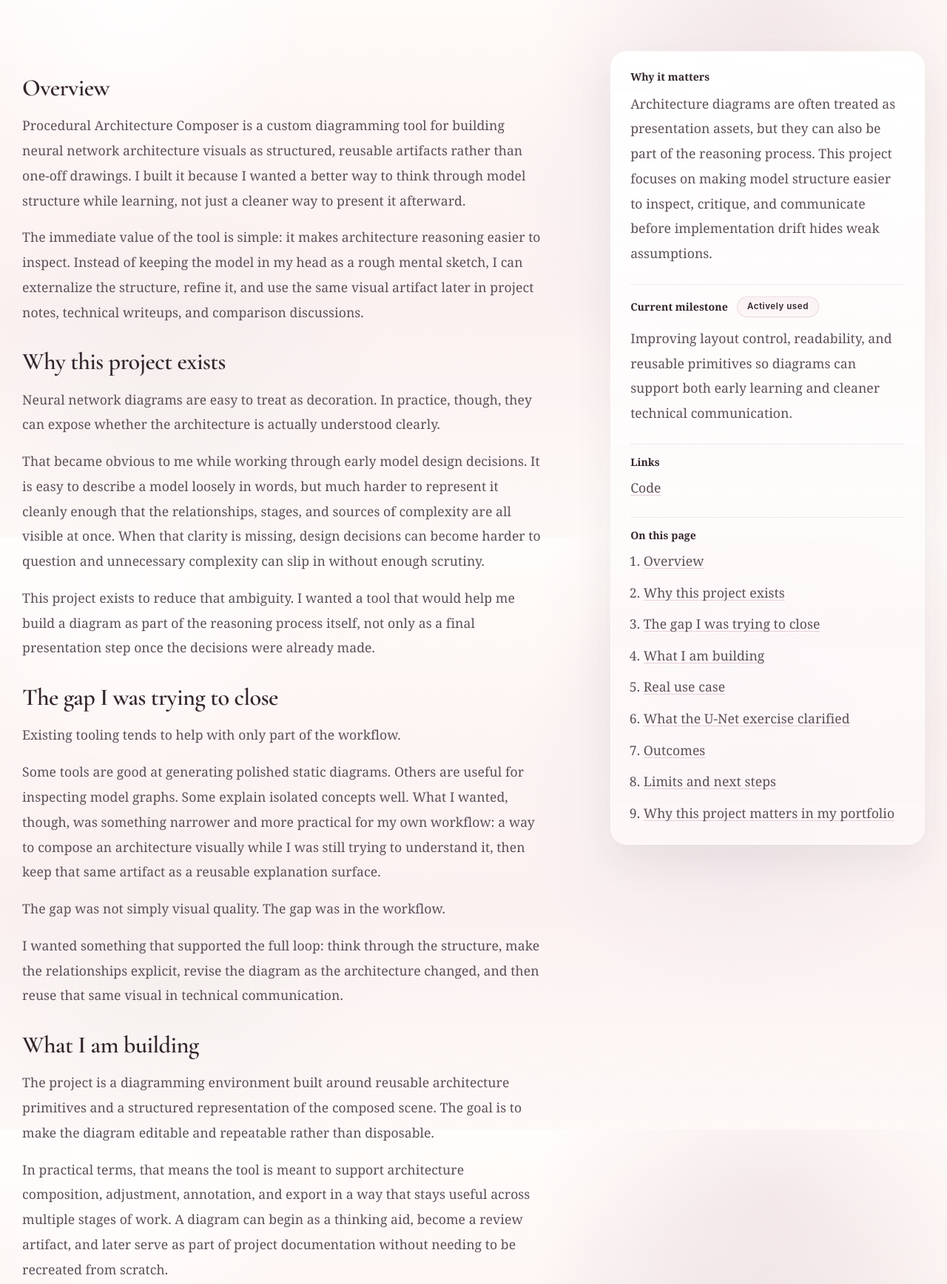
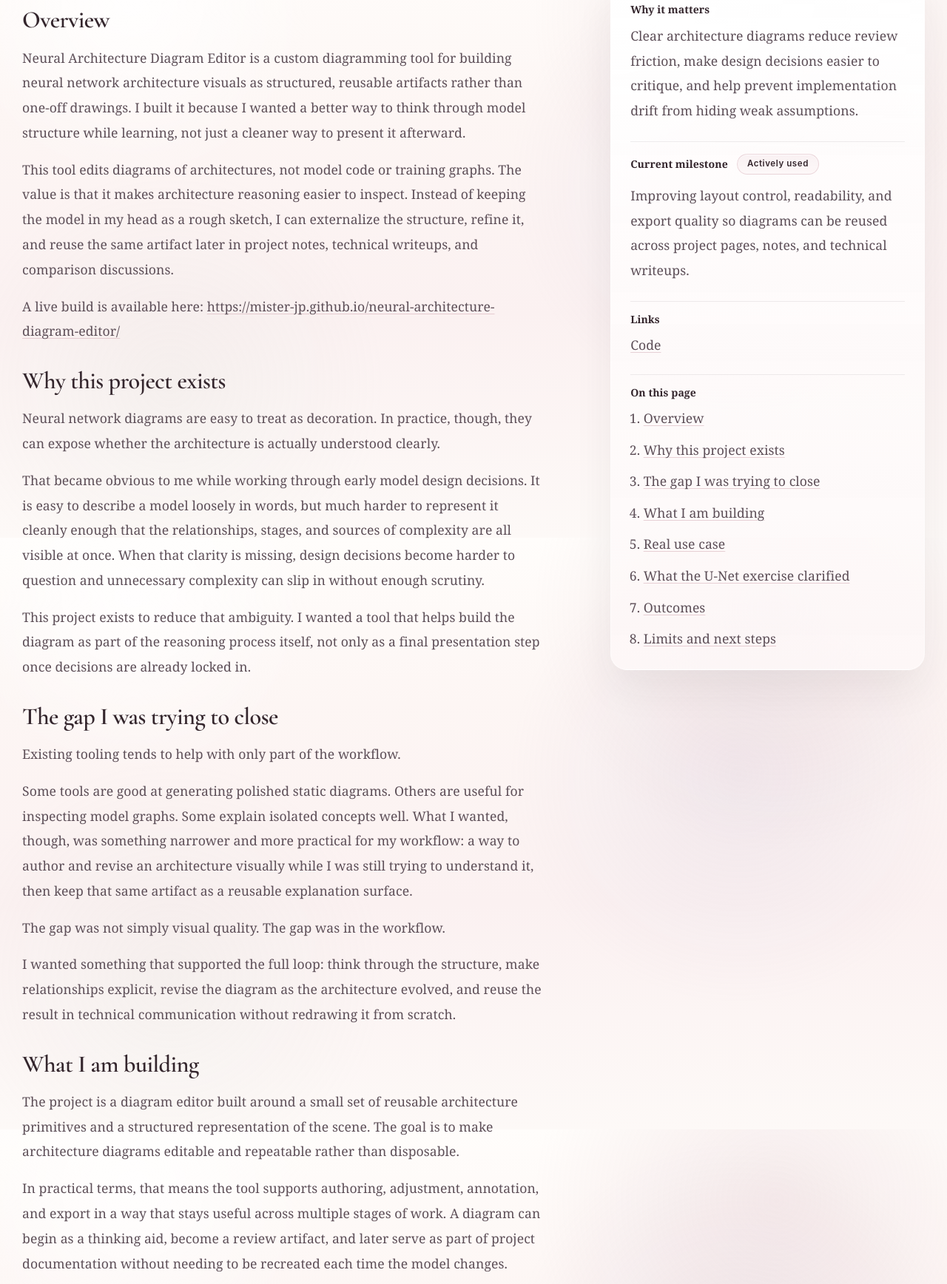
Before and after one commit to Mister-JP/Mister-JP.github.io, an Astro site: page /projects/architecture-diagram-composer in a window 1280 px wide. Shown: the part 873-2609 px from the top of the page at 74% size. Built offline with nearby package versions, Linux system fonts and the light colour scheme; Astro itself is replaced by a stand-in of ours; a web font is replaced by a local one.

Commit message:
Refined the Project write for diagram tool

```diff
--- a/src/content/projects/architecture-diagram-composer.md
+++ b/src/content/projects/architecture-diagram-composer.md
@@ -1,50 +1,51 @@
 ---
-title: "Procedural Architecture Composer"
-summary: "A custom architecture diagramming tool built to make neural network structure easier to reason about while learning, designing, and documenting models. The project focuses on turning architecture thinking into a clear, reusable visual artifact instead of a one-off illustration."
+title: "Neural Architecture Diagram Editor"
+summary: "An interactive diagram editor for composing clean neural-network architecture visuals while learning, designing, and documenting models. Built to make architecture reasoning inspectable and reusable instead of redrawn by hand."
 featureImage: "/images/entry-previews/project-detail.svg"
 cardEyebrowDetail: "Tooling + diagrams"
-featuredLabel: "Featured tool"
-whyItMatters: "Architecture diagrams are often treated as presentation assets, but they can also be part of the reasoning process. This project focuses on making model structure easier to inspect, critique, and communicate before implementation drift hides weak assumptions."
+featuredLabel: "Diagram editor"
+whyItMatters: "Clear architecture diagrams reduce review friction, make design decisions easier to critique, and help prevent implementation drift from hiding weak assumptions."
 status: "Actively used"
-currentMilestone: "Improving layout control, readability, and reusable primitives so diagrams can support both early learning and cleaner technical communication."
+currentMilestone: "Improving layout control, readability, and export quality so diagrams can be reused across project pages, notes, and technical writeups."
 tags:
   - Tooling
   - Architecture
   - Diagrams
 sortOrder: 20
 links:
-  code: https://github.com/Mister-JP/procedural-architecture-diagram
+  code: https://github.com/Mister-JP/neural-architecture-diagram-editor
 ---
-
 ## Overview
 
-Procedural Architecture Composer is a custom diagramming tool for building neural network architecture visuals as structured, reusable artifacts rather than one-off drawings. I built it because I wanted a better way to think through model structure while learning, not just a cleaner way to present it afterward.
+Neural Architecture Diagram Editor is a custom diagramming tool for building neural network architecture visuals as structured, reusable artifacts rather than one-off drawings. I built it because I wanted a better way to think through model structure while learning, not just a cleaner way to present it afterward.
 
-The immediate value of the tool is simple: it makes architecture reasoning easier to inspect. Instead of keeping the model in my head as a rough mental sketch, I can externalize the structure, refine it, and use the same visual artifact later in project notes, technical writeups, and comparison discussions.
+This tool edits diagrams of architectures, not model code or training graphs. The value is that it makes architecture reasoning easier to inspect. Instead of keeping the model in my head as a rough sketch, I can externalize the structure, refine it, and reuse the same artifact later in project notes, technical writeups, and comparison discussions.
+
+A live build is available here: https://mister-jp.github.io/neural-architecture-diagram-editor/
 
 ## Why this project exists
 
 Neural network diagrams are easy to treat as decoration. In practice, though, they can expose whether the architecture is actually understood clearly.
 
-That became obvious to me while working through early model design decisions. It is easy to describe a model loosely in words, but much harder to represent it cleanly enough that the relationships, stages, and sources of complexity are all visible at once. When that clarity is missing, design decisions can become harder to question and unnecessary complexity can slip in without enough scrutiny.
+That became obvious to me while working through early model design decisions. It is easy to describe a model loosely in words, but much harder to represent it cleanly enough that the relationships, stages, and sources of complexity are all visible at once. When that clarity is missing, design decisions become harder to question and unnecessary complexity can slip in without enough scrutiny.
 
-This project exists to reduce that ambiguity. I wanted a tool that would help me build a diagram as part of the reasoning process itself, not only as a final presentation step once the decisions were already made.
+This project exists to reduce that ambiguity. I wanted a tool that helps build the diagram as part of the reasoning process itself, not only as a final presentation step once decisions are already locked in.
 
 ## The gap I was trying to close
 
 Existing tooling tends to help with only part of the workflow.
 
-Some tools are good at generating polished static diagrams. Others are useful for inspecting model graphs. Some explain isolated concepts well. What I wanted, though, was something narrower and more practical for my own workflow: a way to compose an architecture visually while I was still trying to understand it, then keep that same artifact as a reusable explanation surface.
+Some tools are good at generating polished static diagrams. Others are useful for inspecting model graphs. Some explain isolated concepts well. What I wanted, though, was something narrower and more practical for my workflow: a way to author and revise an architecture visually while I was still trying to understand it, then keep that same artifact as a reusable explanation surface.
 
 The gap was not simply visual quality. The gap was in the workflow.
 
-I wanted something that supported the full loop: think through the structure, make the relationships explicit, revise the diagram as the architecture changed, and then reuse that same visual in technical communication.
+I wanted something that supported the full loop: think through the structure, make relationships explicit, revise the diagram as the architecture evolved, and reuse the result in technical communication without redrawing it from scratch.
 
 ## What I am building
 
-The project is a diagramming environment built around reusable architecture primitives and a structured representation of the composed scene. The goal is to make the diagram editable and repeatable rather than disposable.
+The project is a diagram editor built around a small set of reusable architecture primitives and a structured representation of the scene. The goal is to make architecture diagrams editable and repeatable rather than disposable.
 
-In practical terms, that means the tool is meant to support architecture composition, adjustment, annotation, and export in a way that stays useful across multiple stages of work. A diagram can begin as a thinking aid, become a review artifact, and later serve as part of project documentation without needing to be recreated from scratch.
+In practical terms, that means the tool supports authoring, adjustment, annotation, and export in a way that stays useful across multiple stages of work. A diagram can begin as a thinking aid, become a review artifact, and later serve as part of project documentation without needing to be recreated each time the model changes.
 
 The important idea is that the diagram is not treated as the final output of thought. It is treated as one of the tools used to make the thought itself clearer.
 
@@ -74,11 +75,11 @@
 
 The most valuable outcome of using the tool was not that it produced a clean final image. The more important outcome was that it forced clearer architectural judgment.
 
-While working through the U-Net baseline, the act of composing the diagram made it easier to separate ideas that are often spoken about too loosely. Skip connections and residual connections, for example, serve different roles. Once they had to be represented clearly, the distinction became harder to blur.
+While working through the U-Net baseline, the act of building the diagram made it easier to separate ideas that are often spoken about too loosely. Skip connections and residual connections, for example, serve different roles. Once they had to be represented clearly, the distinction became harder to blur.
 
-The bottleneck was another place where the visual representation helped. It became much easier to see where I was adding structure because it served a real purpose and where I was at risk of adding complexity simply because it sounded more advanced. That mattered while thinking through a richer bottleneck design and deciding how much of that belonged in an early baseline.
+The bottleneck was another place where the visual representation helped. It became easier to see where I was adding structure because it served a real purpose and where I was at risk of adding complexity simply because it sounded more advanced. That mattered while thinking through a richer bottleneck design and deciding how much of that belonged in an early baseline.
 
-The same was true for decisions I chose not to keep. I considered adding additional skip-path convolutions in the spirit of heavier refinement, but I dropped that direction for the baseline because the added complexity and model growth did not feel justified at that stage. Representing the architecture visually made that tradeoff easier to inspect rather than leaving it as an abstract idea.
+The same was true for decisions I chose not to keep. I considered adding [U-Net++](https://arxiv.org/pdf/1807.10165) style skip-path refinement, but kept it out of the baseline. While the approach has shown gains in segmentation settings, the added complexity was too significant for the role I wanted this first baseline to serve: a simple, interpretable reference point for clean comparison. Representing the architecture visually made that tradeoff easier to inspect rather than leaving it as an abstract idea.
 
 This is the kind of judgment I wanted the tool to support: not just drawing what is there, but making it easier to see what should not be there.
 
@@ -97,11 +98,3 @@
 Right now, it is strongest when used for CNN-style structural diagrams, especially cases where the architecture benefits from staged, multi-scale visual reasoning. It is not yet a complete semantic editor for every modern block type, and there is still a practical balance to manage between detail and readability, especially when diagrams need to work well on the web.
 
 The next stage is not about adding features for the sake of feature count. The next stage is about making the tool more useful in the same direction it already serves well: better layout control, cleaner exports, stronger readability, and more modular support for common architecture patterns.
-
-## Why this project matters in my portfolio
-
-This project reflects a pattern in how I like to work.
-
-When a system is easy to describe vaguely but hard to inspect clearly, I do not want to rely on intuition alone. I want representations that make reasoning more visible, make complexity easier to question, and make technical communication easier to trust.
-
-Procedural Architecture Composer came from that instinct. It started as a tool for learning architectures more carefully, and it became a reusable way to turn model structure into something I could inspect, critique, and explain with more confidence.
--- a/src/pages/index.astro
+++ b/src/pages/index.astro
@@ -128,7 +128,7 @@
             {...leadProject}
             emphasis="lead"
             showPreview={false}
-            primaryActionLabel="Inspect flagship brief"
+            primaryActionLabel="Read project blog"
           />
         </div>
 
```
